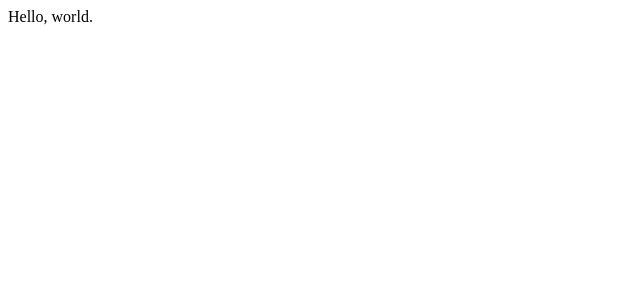
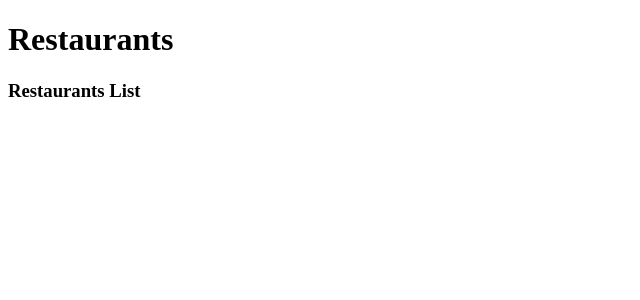
Before and after one commit to rbv3/react-tdd, a React (Create React App) app: page / in a window 1280 px wide. Shown: the top 300 px of the page, without its empty margins (0-640 px from the left). Built offline with nearby package versions, Linux system fonts and the light colour scheme.

Commit message:
Add RestaurantScreen and RestaurantList

```diff
--- a/src/App.js
+++ b/src/App.js
@@ -1,3 +1,11 @@
-const App = () => <div>Hello, world.</div>;
+import RestaurantScreen from './components/RestaurantScreen';
+
+const App = () => {
+  return (
+    <>
+      <RestaurantScreen />
+    </>
+  );
+};
 
 export default App;
--- /dev/null
+++ b/src/components/RestaurantList.js
@@ -0,0 +1,8 @@
+const RestaurantList = () => {
+  return (
+    <>
+      <h3>Restaurants List</h3>
+    </>
+  );
+};
+export default RestaurantList;
--- /dev/null
+++ b/src/components/RestaurantScreen.js
@@ -0,0 +1,11 @@
+import RestaurantList from './RestaurantList';
+
+const RestaurantScreen = () => {
+  return (
+    <>
+      <h1>Restaurants</h1>
+      <RestaurantList />
+    </>
+  );
+};
+export default RestaurantScreen;
```
